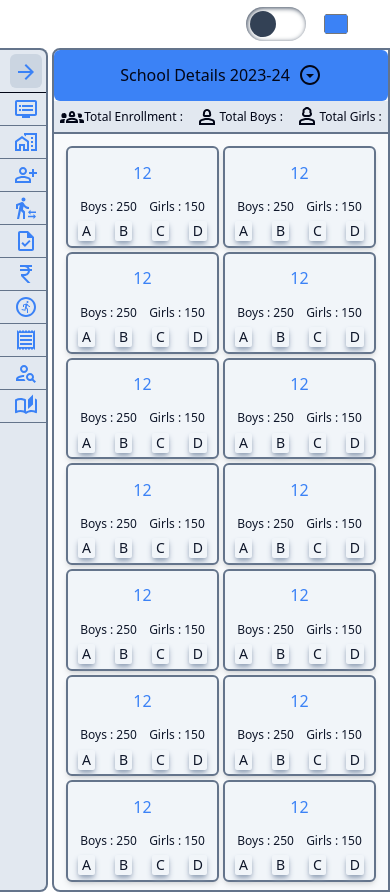
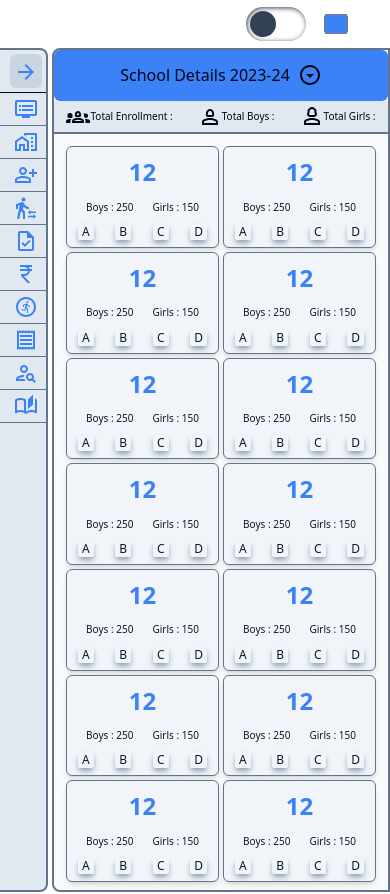
Before and after one commit to akash-git-bthames/COLLEGE-ERP, a React (Vite) app in the folder Frontend/: page / in a window 390 px wide. Built offline with nearby package versions, Linux system fonts and the light colour scheme.

Commit message:
make school dashboard card responsive

```diff
--- a/Frontend/src/Components/SchoolDashboard.jsx
+++ b/Frontend/src/Components/SchoolDashboard.jsx
@@ -20,7 +20,7 @@ function SchoolDashboard() {
                      <ArrowDropDownCircleOutlinedIcon className='hover:cursor-pointer'/>
 
       </div>
-      <div className='h-[4vh] w-full bg-slate-200 dark:bg-slate-700 flex justify-around  items-center md:text-sm text-xs border-b-2 border-slate-500 dark:border-slate-500 overflow-x-scroll'>
+      <div className='h-[4vh] w-full bg-slate-200 dark:bg-slate-700 flex justify-around  items-center md:text-sm text-[10px] border-b-2 border-slate-500 dark:border-slate-500 overflow-x-scroll'>
         <div className='flex items-center'><Groups2OutlinedIcon /> Total Enrollment :</div>
         <div className='flex items-center'><Person2OutlinedIcon/>Total Boys :</div>
         <div className='flex items-center'><Person3OutlinedIcon/> Total Girls :</div>
--- a/Frontend/src/Components/SchoolDashboardCard.jsx
+++ b/Frontend/src/Components/SchoolDashboardCard.jsx
@@ -8,13 +8,13 @@ function SchoolDashboardCard() {
    const sections = ['A', 'B', 'C', 'D'];
 
   return (
-    <div className='h-full w-full border-2 border-slate-500 shadow-md hover:shadow-slate-400 dark:hover:shadow-slate-600 duration-200 rounded-md bg-slate-100 dark:bg-slate-700 text-slate-900 dark:text-slate-200'>
-      <div className='h-[50%] lg:text-6xl lg:font-bold  flex justify-center items-center ' style={{color:color}}>{classes}</div>
-      <div className='flex h-[20%] justify-evenly items-center lg:text-md lg:font-medium md:text-sm md:font-normal sm:text-xs sm:font-normal text-xs font-thin'>
+    <div className='h-full w-full sm:border-2 border-[0.1px] border-slate-500 shadow-md hover:shadow-slate-400 dark:hover:shadow-slate-600 duration-200 rounded-md bg-slate-100 dark:bg-slate-700 text-slate-900 dark:text-slate-200'>
+      <div className='h-[50%] lg:text-6xl font-bold md:text-5xl sm:text-4xl text-2xl  flex justify-center items-center ' style={{color:color}}>{classes}</div>
+      <div className='flex h-[20%] justify-evenly items-center lg:text-md lg:font-medium md:text-sm md:font-normal sm:text-xs sm:font-normal text-[10px] font-thin'>
         <div>Boys : {totalBoys}</div>
         <div>Girls : {totalGirls}</div>
       </div>
-      <div className='h-[30%] flex justify-around items-center lg:text-xl md:font-medium md:text-lg sm:text-lg sm:font-medium text-sm font-medium '>
+      <div className='h-[30%] flex justify-around items-center lg:text-xl md:font-medium md:text-lg sm:text-lg sm:font-medium text-xs font-medium '>
         {sections.map((section, index) => (
           <div key={index} className=' sm:px-2 my-2 px-1  rounded-sm sm:rounded-md bg-slate-100 dark:bg-slate-700 shadow-md shadow-slate-400 dark:shadow-slate-500'>{section}</div>
         ))}
```
